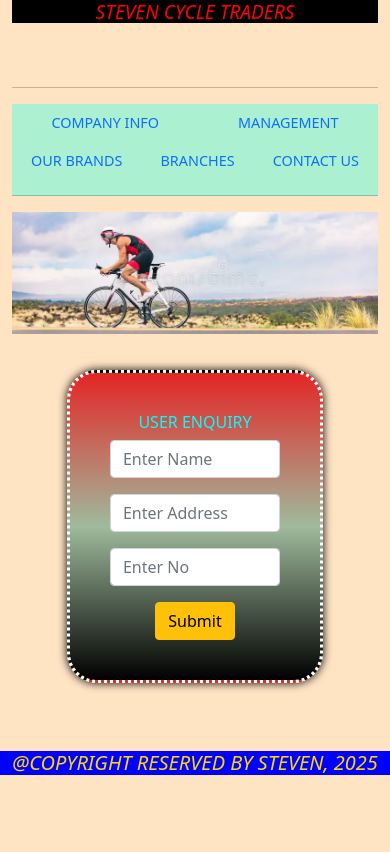
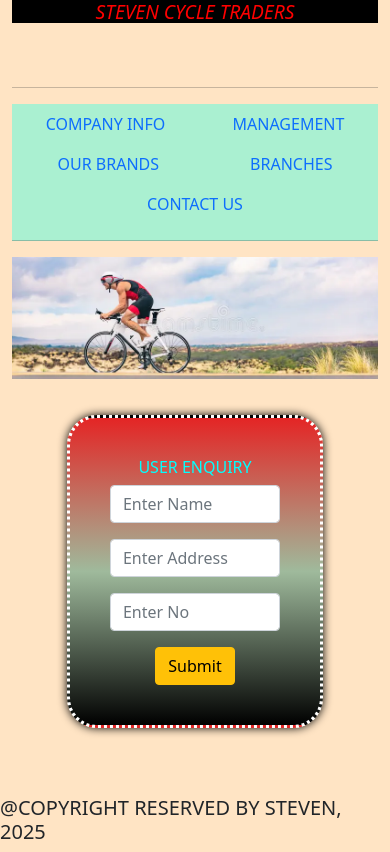
Before and after one commit to Steven7620/project, a plain HTML site: page index.html in a window 390 px wide. Drawn offline with nearby package versions, Linux system fonts and the light colour scheme.

Commit message:
Update index.html

```diff
--- a/index.html
+++ b/index.html
@@ -53,19 +53,6 @@
  nav {
   background-color: #aaf0d1;
 }
-
-
-
-
-nav::-webkit-scrollbar {
-  display: none;
-}
-
-@media screen and (max-width: 600px) {
-  nav a {
-    font-size: 0.9em;
-    padding: 8px;
-  }
 
   form {
     padding: 15px;
```
